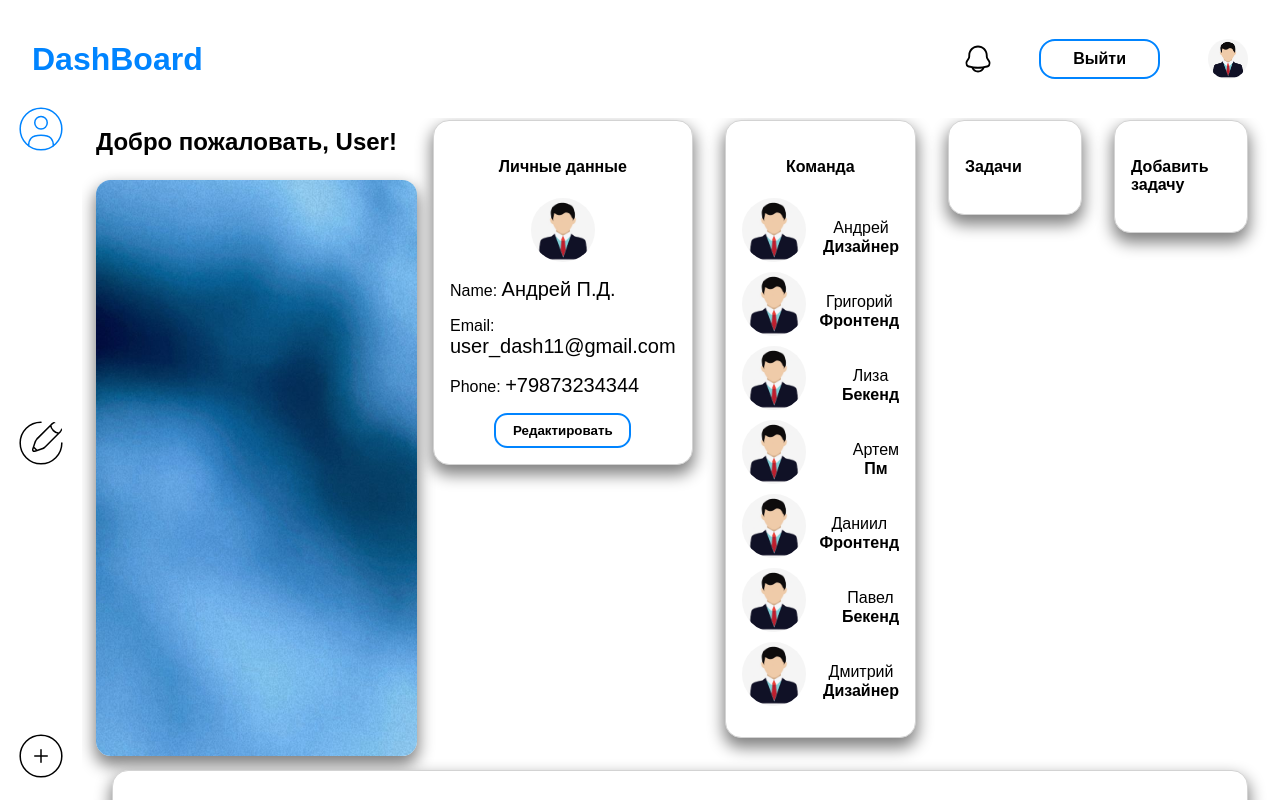
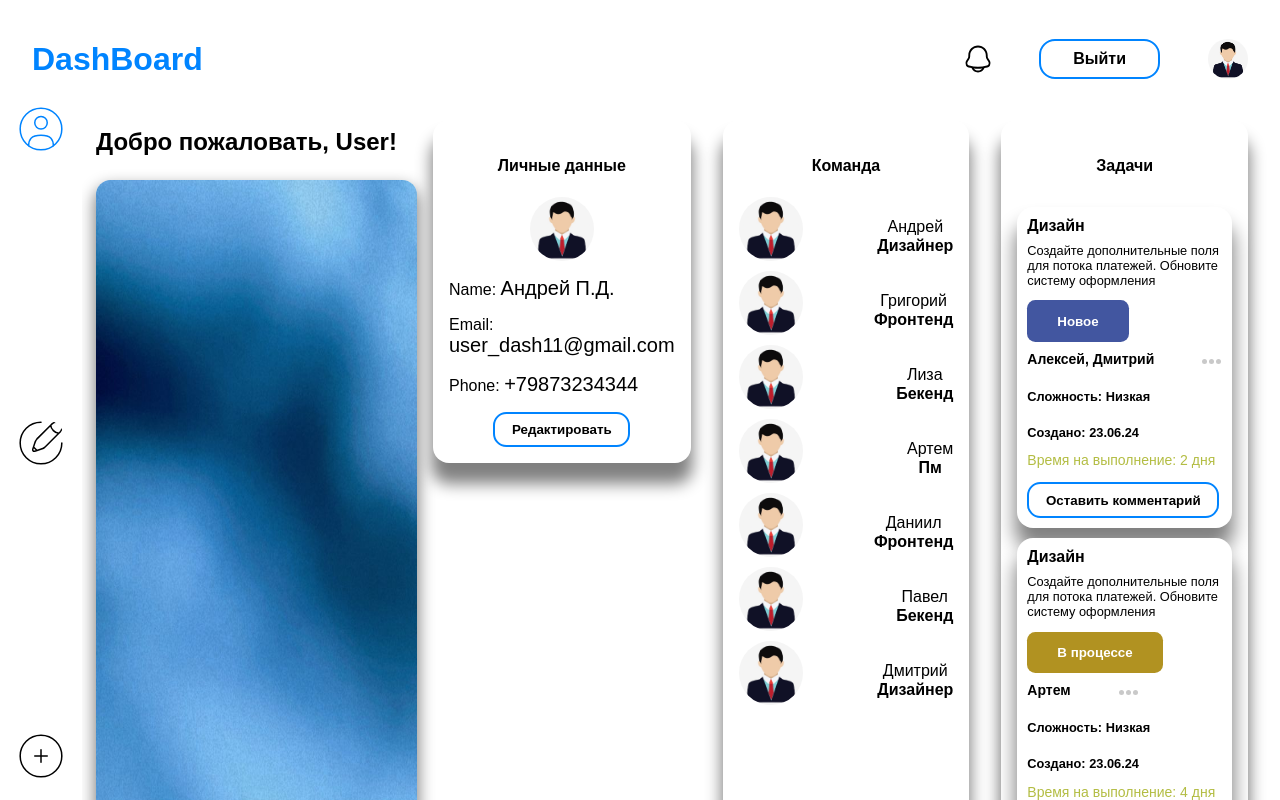
Before and after one commit to firstdray/Hackaton, a React (Create React App) app: page /profile in a window 1280 px wide. Shown: the top 800 px of the page. Built offline with nearby package versions, Linux system fonts and the light colour scheme.

Commit message:
update profile.jsx and profile.css

```diff
--- a/src/components/Profile/profile.css
+++ b/src/components/Profile/profile.css
@@ -15,7 +15,7 @@ img {
     top:0;
     left:0;
     right:0;
-    background:white;
+    background: white;
     margin: auto;
     padding: .2em 2em;
     display: flex;
@@ -116,9 +116,9 @@ img {
     background: white;
     padding: 1em;
     box-sizing: border-box;
-    border: 1px solid lightgray;
+    border: 1px  lightgray;
     border-radius: 1em;
-    box-shadow: 0 .5em 1em .1em gray;
+    box-shadow: 0 1.2em 1em .1em gray;
     flex: 1 1 1em;
     display: flex;
     flex-direction: column;
@@ -160,9 +160,9 @@ img {
     background: white;
     padding: 1em;
     box-sizing: border-box;
-    border: 1px solid lightgray;
+    border: 1px lightgray;
     border-radius: 1em;
-    box-shadow: 0 .5em 1em .1em gray;
+    box-shadow: 0 1.2em 1em .1em gray;
     flex: 1 1 1em;
     width: 12em;
 }
@@ -208,12 +208,118 @@ img {
     background: white;
     padding: 1em;
     box-sizing: border-box;
-    border: 1px solid lightgray;
+    border: 1px lightgray;
     border-radius: 1em;
-    box-shadow: 0 .5em 1em .1em gray;
+    box-shadow: 0 1.2em 1em .1em gray;
     flex: 1 1 1em;
-    height: fit-content;
+    height: 792px;
     width: 12em;
+    display: flex;
+    flex-direction: column;
+    gap: .625em;
+    align-items: center;
+}
+
+.Profile .main .column-tasc h4 {
+    font-size: 1em;
+    text-align: center;
+
+}
+
+.Profile .main .column-tasc button {
+    background: white;
+    color: black;
+    border: 2px solid #0084ff;
+    border-radius: 1em;
+    padding: .625em 1.25em;
+    font-weight: bold;
+    display: flex;
+    text-decoration: none;
+    align-items: center;
+    cursor: pointer;
+}
+
+.Profile .main .column-tasc .bot {
+    background: white;
+    color: black;
+    border: 2px solid #0084ff;
+    border-radius: .875em;
+    padding: .625em 1.25em;
+    font-weight: bold;
+    display: flex;
+    justify-content: center;
+    text-decoration: none;
+    cursor: pointer;
+}
+
+.Profile .main .column-tasc .card {
+    background: white;
+    padding: .625em;
+    box-sizing: border-box;
+    border: 1px lightgray;
+    border-radius: 1em;
+    box-shadow: 0 1.2em 1.2em .1em gray;
+    display: flex;
+    flex-direction: column;
+    align-items: baseline;
+}
+
+.Profile .main .column-tasc .card h5 {
+    font-size: 1em;
+    margin: 0em;
+}
+
+.Profile .main .column-tasc .card .nobold {
+    font-weight: normal;
+}
+
+.Profile .main .column-tasc .card p {
+    font-size: .8em;
+    font-weight: bold;
+    margin-top: .625em;
+}
+
+.Profile .main .column-tasc .card .status-1 {
+    background: #4256A0;
+    color: white;
+    border: none;
+    border-radius: .625em;
+    padding: 1em 2.25em;
+    font-weight: bold;
+    display: flex;
+    text-decoration: none;
+    align-items: center;
+    cursor: pointer;
+}
+
+.Profile .main .column-tasc .card .status-2 {
+    background: #B19221;
+    color: white;
+    border: none;
+    border-radius: .625em;
+    padding: 1em 2.25em;
+    font-weight: bold;
+    display: flex;
+    text-decoration: none;
+    align-items: center;
+    cursor: pointer;
+}
+
+.Profile .main .column-tasc .card .team {
+    display: flex;
+    flex-direction: row;
+    gap: 3em;
+}
+
+.Profile .main .column-tasc .card .team p {
+    font-size: .875em;
+    font-weight: bold;
+}
+
+.Profile .main .column-tasc .card span {
+    font-size: .875em;
+    color: #B3BD43;
+    margin-bottom: 1em;
 }
 
 .Profile .main .column-add {
@@ -221,9 +327,9 @@ img {
     background: white;
     padding: 1em;
     box-sizing: border-box;
-    border: 1px solid lightgray;
+    border: 1px lightgray;
     border-radius: 1em;
-    box-shadow: 0 .5em 1em .1em gray;
+    box-shadow: 0 1.2em 1em .1em gray;
     flex: 1 1 1em;
     height: fit-content;
     width: 12em;
@@ -234,9 +340,9 @@ img {
     background: white;
     padding: 1em;
     box-sizing: border-box;
-    border: 1px solid lightgray;
+    border: 1px lightgray;
     border-radius: 1em;
-    box-shadow: 0 .5em 1em .1em gray;
+    box-shadow: 0 1.2em 1em .1em gray;
     flex: 1 1 1em;
     height: fit-content;
     width: 12em;
--- a/src/components/Profile/profile.jsx
+++ b/src/components/Profile/profile.jsx
@@ -4,15 +4,17 @@ import "./profile.css"
 
 import profile from "../../assets/icons/profileAct.svg"
 import dashboard from "../../assets/icons/dashboard.svg"
+import tasccard from "../../assets/icons/task-card.svg"
+
 import bg from "../../assets/image/bg.jpg"
 import userpic from "../../assets/image/userpic.png"
+
 
 import Sidebar  from "./Sidebar/sidebar";
 import Header  from "../Header/header";
 
 class Profile extends React.Component {
     render() {
-        let span = <>Дизайнер</>;
         return (
             <>
                 <div className="Profile">
@@ -97,6 +99,38 @@ class Profile extends React.Component {
 
                         <div className="column-tasc">
                             <h4>Задачи</h4>
+
+                            <div className="card">
+                                <h5>Дизайн</h5>
+                                <p className="nobold">Создайте дополнительные поля для потока платежей. Обновите систему
+                                    оформления</p>
+                                <button className="status-1">Новое</button>
+                                <div className="team">
+                                    <p>Алексей, Дмитрий</p>
+                                    <img src={tasccard} alt="..."/>
+                                </div>
+                                <p>Сложность: Низкая</p>
+                                <p>Создано: 23.06.24</p>
+                                <span>Время на выполнение: 2 дня</span>
+                                <button>Оставить комментарий</button>
+                            </div>
+
+                            <div className="card">
+                                <h5>Дизайн</h5>
+                                <p className="nobold">Создайте дополнительные поля для потока платежей. Обновите систему
+                                    оформления</p>
+                                <button className="status-2">В процессе</button>
+                                <div className="team">
+                                    <p>Артем</p>
+                                    <img src={tasccard} alt="..."/>
+                                </div>
+                                <p>Сложность: Низкая</p>
+                                <p>Создано: 23.06.24</p>
+                                <span>Время на выполнение: 4 дня</span>
+                                <button>Оставить комментарий</button>
+                            </div>
+
+                            <button className="bot">Посмотреть</button>
                         </div>
 
                         <div className="column-add">
```
Also changed, not shown: src/assets/icons/task-card.svg (added).
